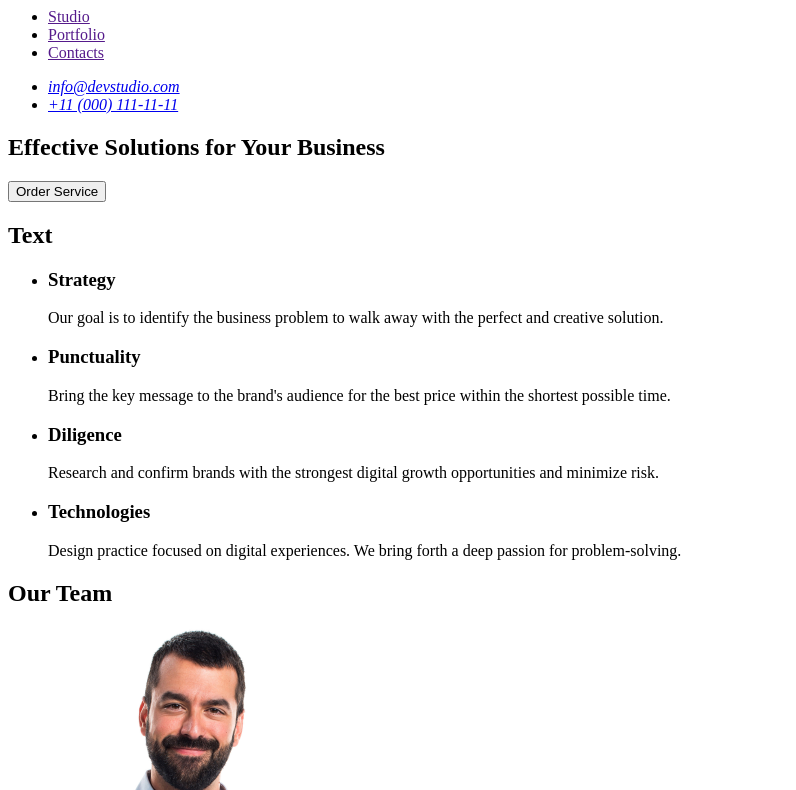
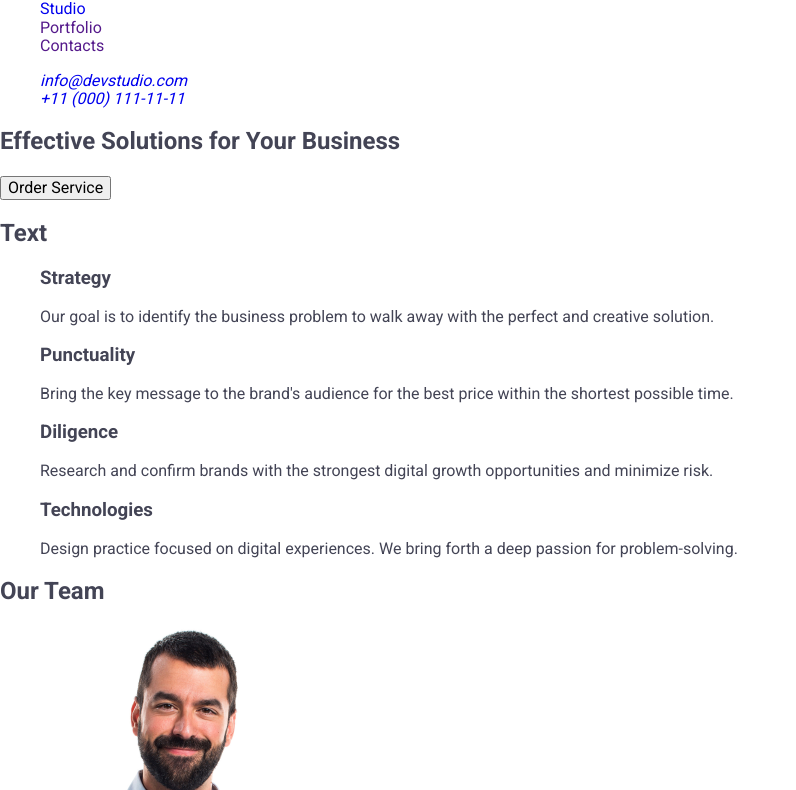
Before and after one commit to valdislava/goit-markup-hw-02, a plain HTML site: page index.html in a window 1280 px wide. Shown: the part 34-824 px from the top of the page, without its empty margins (0-796 px from the left). Drawn offline with nearby package versions, Linux system fonts and the light colour scheme.

Commit message:
add class

```diff
--- /dev/null
+++ b/css/style.css
@@ -0,0 +1,16 @@
+/* font-family: "Roboto", serif;
+font-family: "Raleway", serif; */
+
+body {
+    font-family: "Roboto", serif;
+    color: #434455;
+    background-color: #fff;
+}
+
+ul, ol {
+list-style-type: none;
+}
+
+a {
+    text-decoration: none;
+}
--- a/index.html
+++ b/index.html
@@ -4,21 +4,26 @@
     <meta charset="UTF-8">
     <meta name="viewport" content="width=device-width, initial-scale=1.0">
     <title>Web Studio</title>
+    <link rel="stylesheet" href="https://cdnjs.cloudflare.com/ajax/libs/modern-normalize/3.0.1/modern-normalize.min.css" integrity="sha512-q6WgHqiHlKyOqslT/lgBgodhd03Wp4BEqKeW6nNtlOY4quzyG3VoQKFrieaCeSnuVseNKRGpGeDU3qPmabCANg==" crossorigin="anonymous" referrerpolicy="no-referrer" />
+    <link rel="preconnect" href="https://fonts.googleapis.com">
+<link rel="preconnect" href="https://fonts.gstatic.com" crossorigin>
+<link href="https://fonts.googleapis.com/css2?family=Raleway:wght@700&family=Roboto:wght@400;500;700&display=swap" rel="stylesheet">
+    <link rel="stylesheet" href="./css/style.css">
 </head>
 <body>
-   <header>
-    <nav>
-        <a href="./index.html">WebStudio</a>
-        <ul>
-            <li><a href="">Studio</a></li>
-            <li><a href="">Portfolio</a></li>
-            <li><a href="">Contacts</a></li>
+   <header class="page-header">
+    <nav class="header-nav">
+        <a class="logo" href="./index.html">Web <span class="logo-part">Studio</span></a>
+        <ul class="nav-list">
+            <li class="nav-item"><a class="nav-link" href="./index.html">Studio</a></li>
+            <li class="nav-item"><a class="nav-link" href="">Portfolio</a></li>
+            <li class="nav-item"><a class="nav-link" href="">Contacts</a></li>
         </ul>
     </nav>
-    <address>
-        <ul>
-            <li><a href="mailto:info@devstudio.com">info@devstudio.com</a></li>
-            <li><a href="tel:+110001111111">+11 (000) 111-11-11</a></li>
+    <address class="contacts">
+        <ul class="contacts-list">
+            <li class="contacts-item" ><a class="contacts-link" href="mailto:info@devstudio.com">info@devstudio.com</a></li>
+            <li class="contacts-item" ><a class="contacts-link" href="tel:+110001111111">+11 (000) 111-11-11</a></li>
         </ul>
     </address>
     </header>
```
